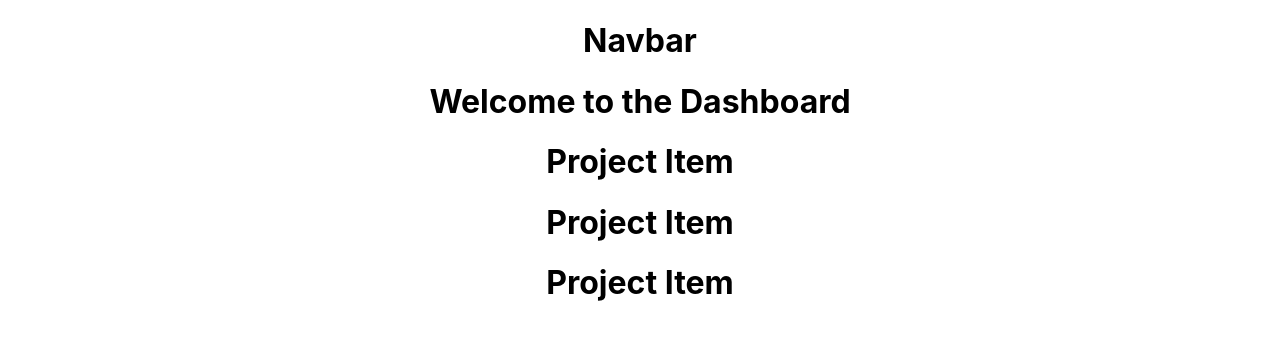
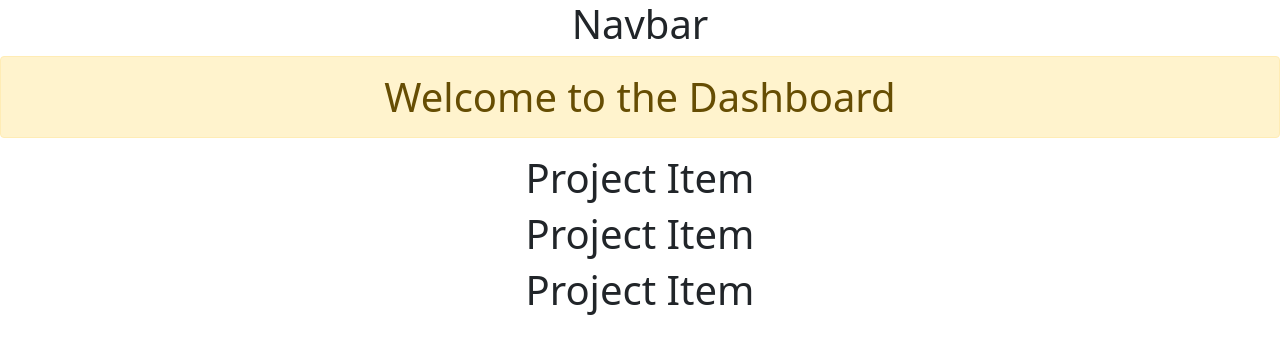
Before and after one commit to IGDERZEN-Zakaria/PPMTool, a React (Create React App) app in the folder ppmtool-react-client/: page / in a window 1280 px wide. Shown: the top 354 px of the page. Built offline with nearby package versions, Linux system fonts and the light colour scheme.

Commit message:
Added bootstrap

```diff
--- a/ppmtool-react-client/package.json
+++ b/ppmtool-react-client/package.json
@@ -6,6 +6,7 @@
     "@testing-library/jest-dom": "^5.16.2",
     "@testing-library/react": "^12.1.3",
     "@testing-library/user-event": "^13.5.0",
+    "bootstrap": "^5.1.3",
     "react": "^17.0.2",
     "react-dom": "^17.0.2",
     "react-scripts": "5.0.0",
--- a/ppmtool-react-client/src/components/Dashboard.js
+++ b/ppmtool-react-client/src/components/Dashboard.js
@@ -1,11 +1,12 @@
 import React, { Component } from "react";
 import ProjectItem from "./Project/ProjectItem";
+import "bootstrap/dist/css/bootstrap.min.css";
 
 class Dashboard extends Component {
   render() {
     return (
       <div>
-        <h1>Welcome to the Dashboard</h1>
+        <h1 class="alert alert-warning">Welcome to the Dashboard</h1>
         <ProjectItem />
         <ProjectItem />
         <ProjectItem />
```
Also changed, not shown: 1 other file (tests, documents, lock files or other folders).
